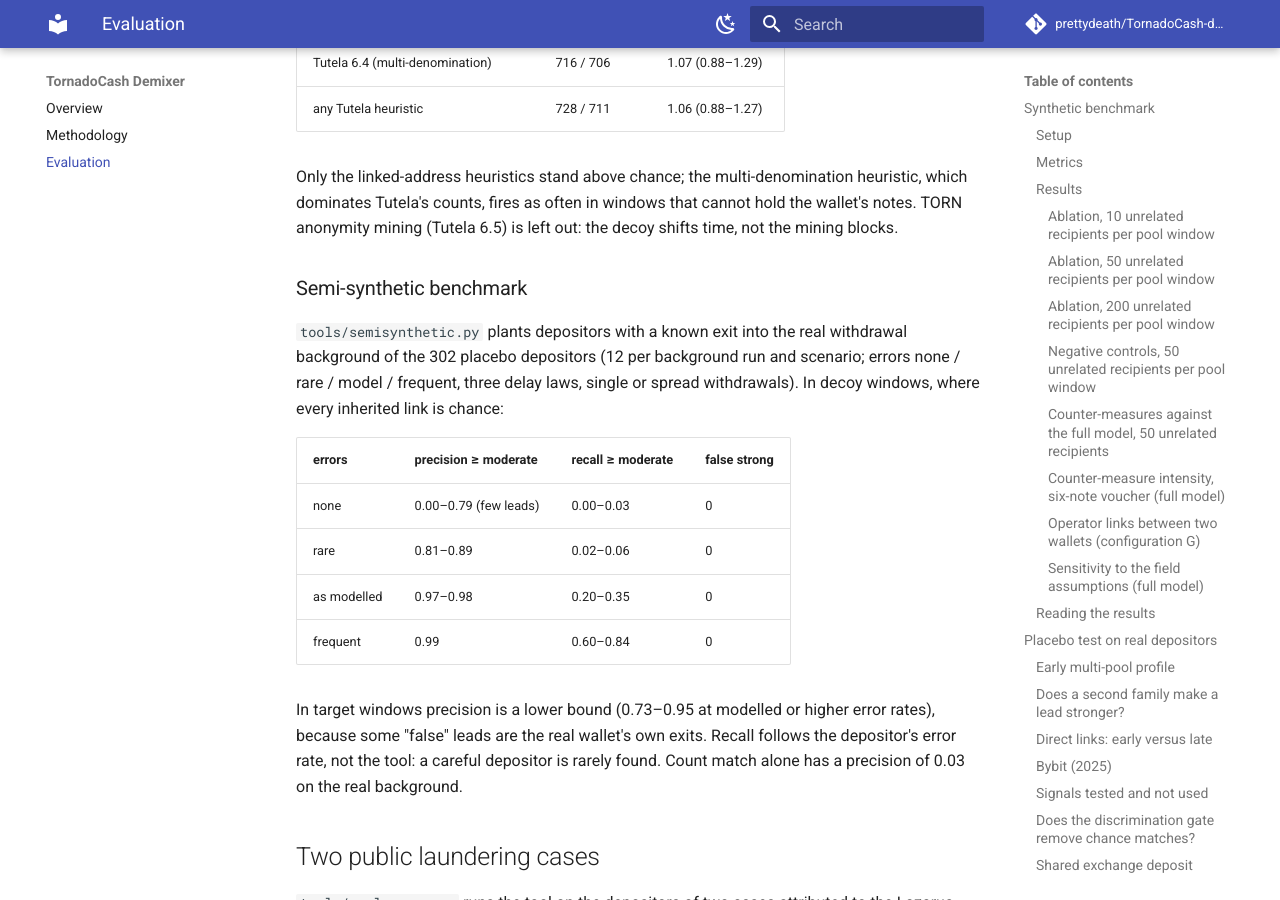
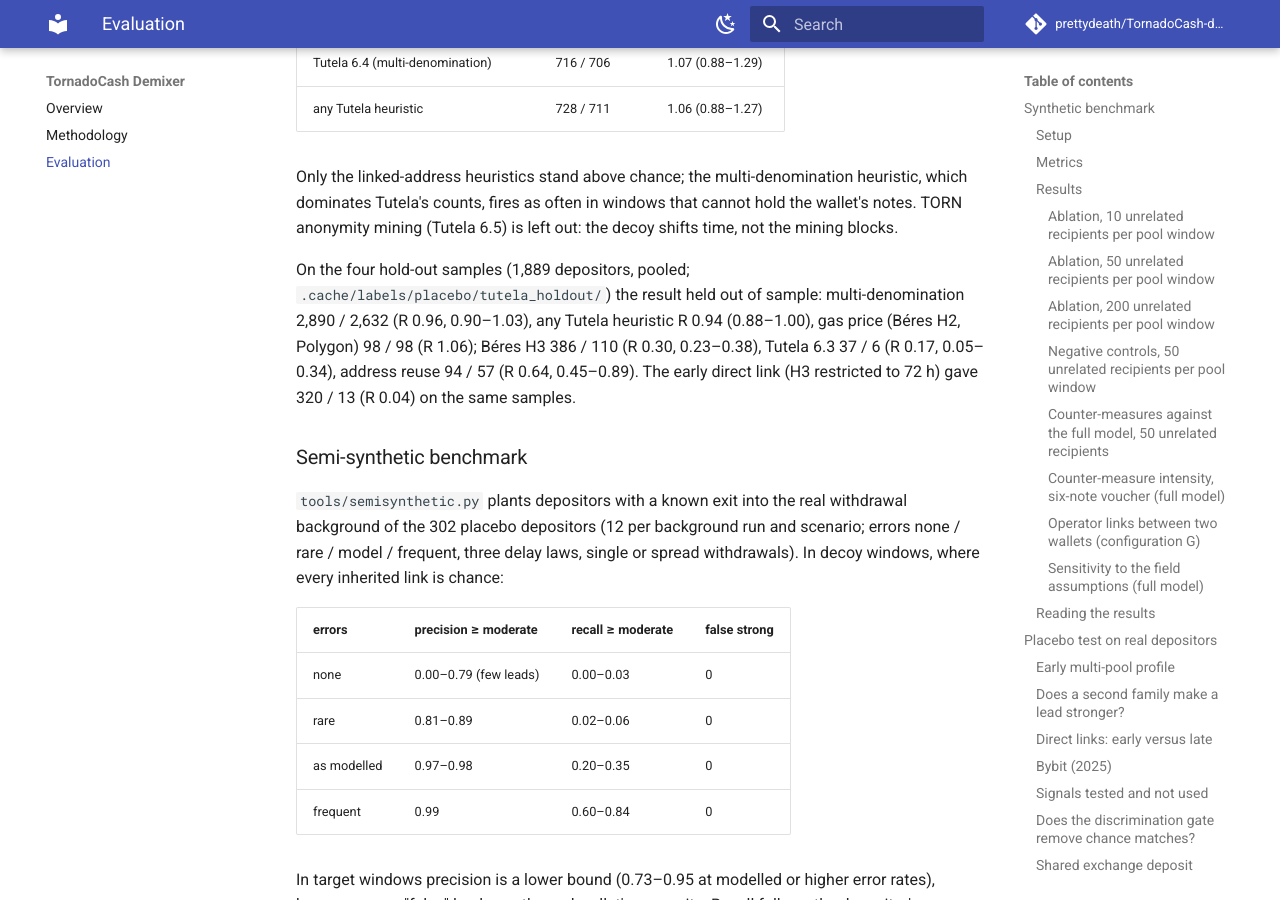
Before and after one commit to prettydeath/TornadoCash-demixer, an MkDocs documentation site: the page built from docs/EVALUATION.md, in a window 1280 px wide and 900 px high, scrolled down 18141 px. Built offline with MkDocs 1.6.1 and Material for MkDocs 9.7.7, drawn with Linux system fonts in a browser that asks for light colours; comment, search, counter and statistics services are not loaded.

Commit message:
Published heuristics on the hold-out samples

```diff
--- a/docs/EVALUATION.md
+++ b/docs/EVALUATION.md
@@ -624,6 +624,12 @@
 hold the wallet's notes. TORN anonymity mining (Tutela 6.5) is left out: the decoy
 shifts time, not the mining blocks.
 
+On the four hold-out samples (1,889 depositors, pooled; `.cache/labels/placebo/tutela_holdout/`)
+the result held out of sample: multi-denomination 2,890 / 2,632 (R 0.96, 0.90–1.03), any Tutela
+heuristic R 0.94 (0.88–1.00), gas price (Béres H2, Polygon) 98 / 98 (R 1.06); Béres H3 386 / 110
+(R 0.30, 0.23–0.38), Tutela 6.3 37 / 6 (R 0.17, 0.05–0.34), address reuse 94 / 57 (R 0.64,
+0.45–0.89). The early direct link (H3 restricted to 72 h) gave 320 / 13 (R 0.04) on the same samples.
+
 ### Semi-synthetic benchmark
 
 `tools/semisynthetic.py` plants depositors with a known exit into the real
```
